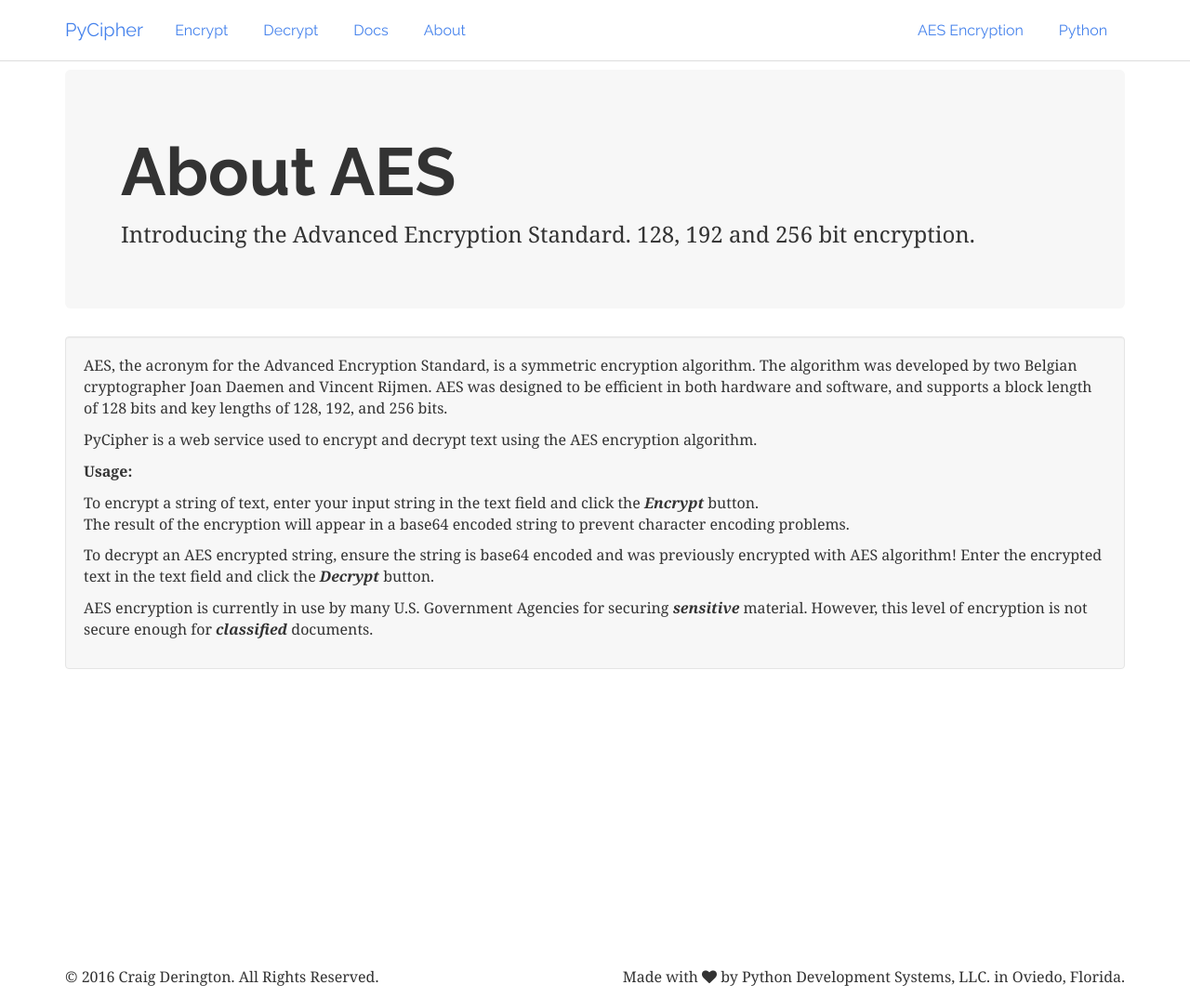
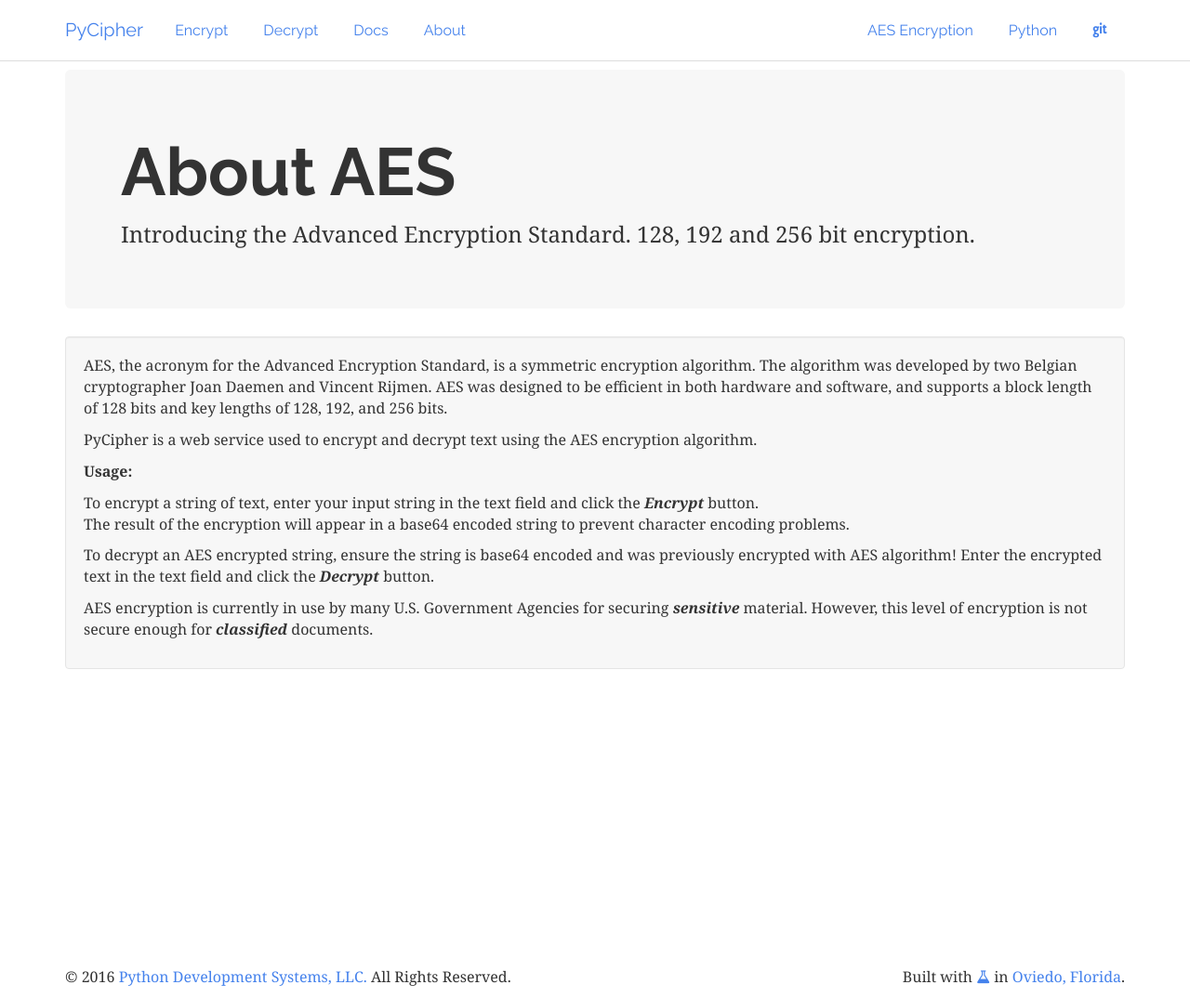
Before and after one commit to craigderington/encrypted, a Flask app: page /aes in a window 1280 px wide. Shown: the whole page at 93% size. Run offline with Flask 2, Linux system fonts and the light colour scheme; some libraries are stand-ins or nearby versions.

Commit message:
Update links and footer in layout.html.

```diff
--- a/templates/layout.html
+++ b/templates/layout.html
@@ -40,6 +40,12 @@
                         <ul class="nav navbar-nav navbar-right">
                             <li><a href="{{ url_for('aes') }}">AES Encryption</a></li>
                             <li><a href="https://www.python.org" target="_blank">Python</a></li>
+                            <li><a href="https://github.com/craigderington/pycipher"
+                                   target="_blank"
+                                   title="Get Source Code">
+                                   <i class="fa fa-git"></i>
+                                </a>
+                            </li>
                         </ul>
 
                     </div>
@@ -66,7 +72,9 @@
                 <footer style="margin-top:300px;">
                     <div class="row">
                         <div class="col-lg-12">
-                            <p>&copy; 2016 Craig Derington.  All Rights Reserved. <span class="pull-right">Made with <i class="fa fa-heart"></i> by Python Development Systems, LLC. in Oviedo, Florida.</span></p>
+                            <p>&copy; 2016 <a href="http://www.python-development-systems.com" target="_blank">Python Development Systems, LLC.</a>  All Rights Reserved.
+                                <span class="pull-right">Built with <a href="http://flask.pocoo.org/docs/0.11/" target="_blank"><i class="fa fa-flask"></i></a> in <a href="https://www.google.com/maps/place/Oviedo,+FL/" target="_blank">Oviedo, Florida</a>.</span>
+                            </p>
                         </div>
                     </div>
                 </footer>
```
